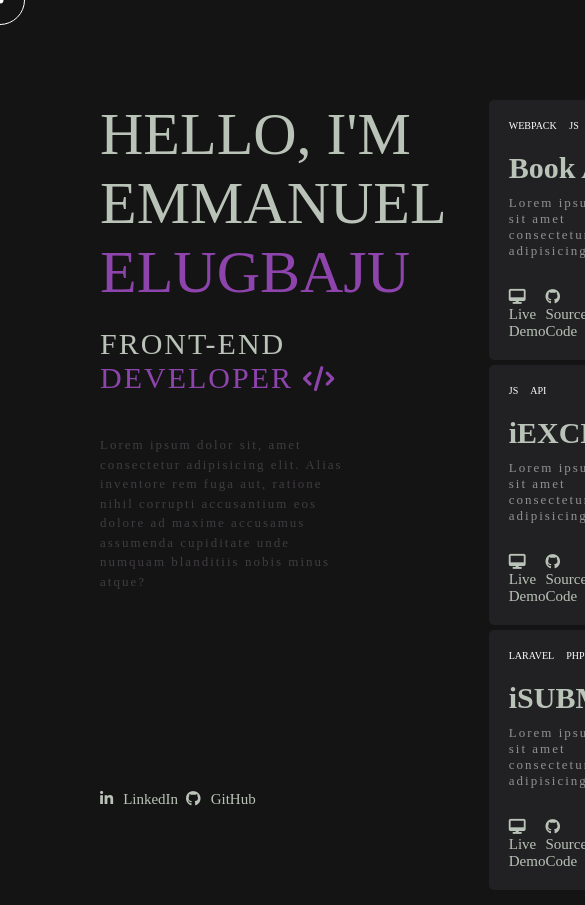
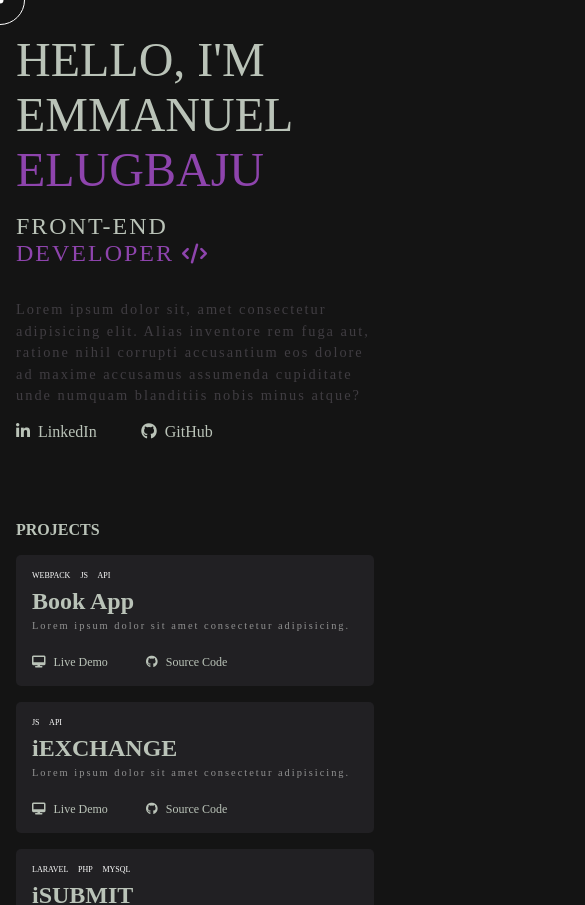
Before and after one commit to elughsmanuel/elughs-manuel-app, a React (Create React App) app: page / in a window 390 px wide. Shown: the top 905 px of the page, 585 px wide, since content can reach past the window. Built offline with nearby package versions, Linux system fonts and the light colour scheme; a web font is replaced by a local one.

Commit message:
Header and projects responsiveness

```diff
--- a/src/App.css
+++ b/src/App.css
@@ -1,11 +1,27 @@
+html {
+    font-size: 62.50%;
+}
+
 body {
     font-family: 'Source Serif Pro';
     color: #FFF;
     background-color: #141414;
-    cursor: none;
+    cursor: unset;
 }
 
 ::selection {
     background-color: #8E44AD;
     color: #FFF;
 }
+
+@media only screen and (max-width: 1024px) {
+    html {
+        font-size: 56.25%
+    }
+}
+
+@media only screen and (max-width: 480px) {
+    html {
+        font-size: 50%
+    }
+}
--- a/src/Header/Header.module.css
+++ b/src/Header/Header.module.css
@@ -82,3 +82,55 @@
 .hsl-box-1-of-2 i {
     margin-right: 1rem;
 }
+
+@media only screen and (max-width: 1024px) {
+    .header {
+        padding: 5rem 0;
+    }
+    .header-description {
+        padding-left: 5rem;
+    }
+    .long-copy {
+        margin-bottom: 15rem;
+    }
+}
+
+@media only screen and (max-width: 768px) {
+    .header {
+        height: unset;
+        padding: 10rem 5rem 5rem;
+    }
+    .header-description {
+        padding-left: unset;
+    }
+    .box {
+        display: block;
+    }
+    .long-copy {
+        width: 100%;
+        margin-bottom: 2rem;
+    }
+    .header-social-links {
+        margin-bottom: 10rem;
+    }
+}
+
+@media only screen and (max-width: 468px) {
+    .header {
+        padding: 4rem 2rem;
+    }
+    .heading-sub {
+        width: 60%;
+    }
+    .long-copy {
+        font-size: 1.8rem;
+    }
+    .header-social-links {
+        width: 70%;
+    }
+    .hsl-box-1-of-2 a {
+        font-size: 2rem;
+    }
+
+
+}
--- a/src/Header/Projects/Projects.js
+++ b/src/Header/Projects/Projects.js
@@ -3,6 +3,7 @@ import classes from './Projects.module.css';
 const Projects = (props) => {
     return (
         <div className={classes['projects']}>
+            <h3 className={classes['heading-secondary']}>Projects</h3>
             <div className={classes['projects-box']}>
                 <div className={classes['projects-box-of-3']}>
                     <h4 className={classes['stack-tag']}>Webpack JS API</h4>
--- a/src/Header/Projects/Projects.module.css
+++ b/src/Header/Projects/Projects.module.css
@@ -1,3 +1,7 @@
+.heading-secondary {
+    display: none;
+}
+
 .projects-box {
     width: 100%;
     display: flex;
@@ -38,7 +42,7 @@
     font-size: 3rem;
     color: #BAC3B8;
     font-weight: 700;
-    margin-bottom: 1rem;
+    margin-bottom: 5px;
     transition: all 1s;
 }
 
@@ -85,3 +89,33 @@
 .project-links-of-2 a {
     color: #141414;
 }
+
+@media only screen and (max-width: 1024px) {
+    .stack-tag {
+        margin-bottom: 1rem;
+    }
+    .project-links {
+        width: 70%;
+    }
+}
+
+@media only screen and (max-width: 768px) {
+    .heading-secondary {
+        display: block;
+        font-size: 2rem;
+        color: #BAC3B8;
+        font-weight: 900;
+        text-transform: uppercase;
+        margin-bottom: 2rem;
+    }
+    .projects-box {
+        margin-bottom: 2rem;
+    }
+    .projects-box-of-3 {
+        width: 100%;
+        border-radius: 5px;
+    }
+    .projects-box-of-3:hover {
+        transform: unset;
+    }
+}
--- a/src/index.css
+++ b/src/index.css
@@ -3,7 +3,3 @@
     padding: 0;
     box-sizing: border-box;
 }
-
-html {
-    font-size: 62.50%;
-}
```
